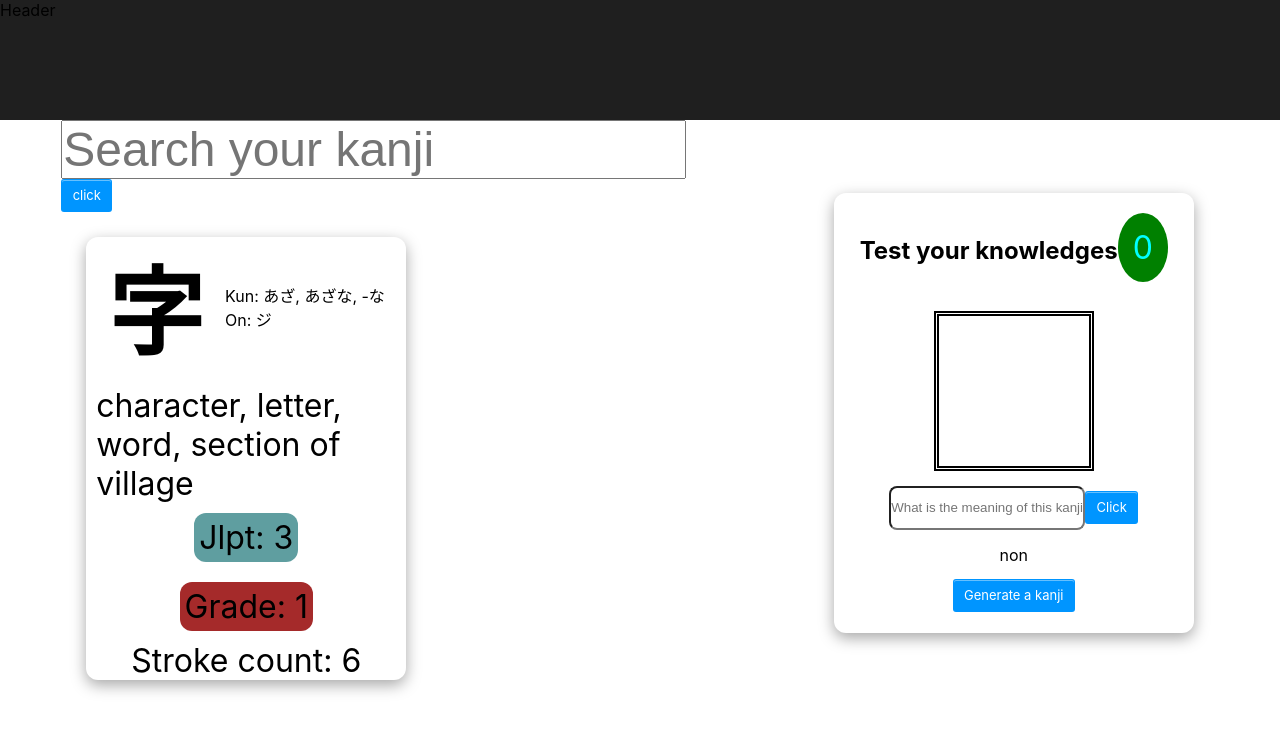
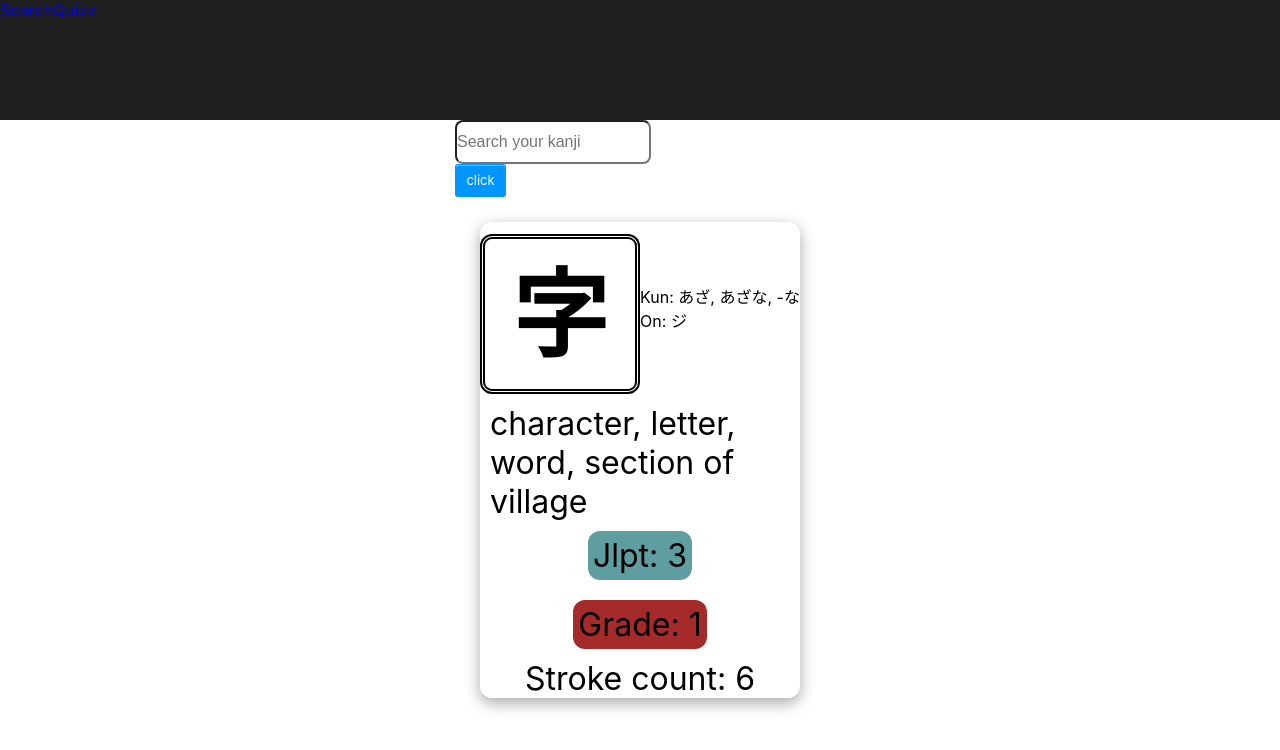
Before and after one commit to RobinDela/Kanji-memorizer, a React (Create React App) app in the folder client/frontend/: page / in a window 1280 px wide. Shown: the top 750 px of the page. Built offline with nearby package versions, Linux system fonts and the light colour scheme; no server answers.

Commit message:
Add react-router-dom

```diff
--- a/client/frontend/package.json
+++ b/client/frontend/package.json
@@ -10,9 +10,11 @@
     "@types/node": "^16.11.45",
     "@types/react": "^18.0.15",
     "@types/react-dom": "^18.0.6",
+    "@types/react-router-dom": "^5.3.3",
     "axios": "^0.27.2",
     "react": "^18.2.0",
     "react-dom": "^18.2.0",
+    "react-router-dom": "^6.3.0",
     "react-scripts": "5.0.1",
     "typescript": "^4.7.4",
     "web-vitals": "^2.1.4"
--- a/client/frontend/src/App.tsx
+++ b/client/frontend/src/App.tsx
@@ -5,18 +5,32 @@ import './styles/App.css'
 
 import KanjiQuizz from './components/KanjiQuizz';
 import SearchBar from "./components/SearchBar";
-import Header from './components/Header';
+import {
+  BrowserRouter as Router,
+  Routes,
+  Route,
+  Link
+} from "react-router-dom";
+
 
 const App = () => {
 
   return (
-    <div className="App">
-      <Header />
-      <div className="search-quizz">
-        <SearchBar />
-        <KanjiQuizz />
+    <Router>
+      <div className="App">
+        <header className='header'>
+          <Link to="/">Search</Link>
+          <Link to="/quizz">Quizz</Link>
+        </header>
+        <div className="search-quizz">
+          <Routes>
+            <Route path="/" element={<SearchBar />} />
+            <Route path="/quizz" element={<KanjiQuizz />} />
+          </Routes>
+        </div>
       </div>
-    </div>
+    </Router>
+
   );
 
 };
--- a/client/frontend/src/components/Header.tsx
+++ /dev/null
@@ -1,11 +0,0 @@
-import React from 'react'
-
-function Header() {
-    return (
-        <div className='header'>
-            <div>Header</div>
-        </div>
-    )
-}
-
-export default Header
--- a/client/frontend/src/components/KanjiInformationsDisplay.tsx
+++ b/client/frontend/src/components/KanjiInformationsDisplay.tsx
@@ -26,7 +26,9 @@ const KanjiInformationsDisplay = ({ dataKanji }: Props) => {
         <>
             <div className="kanji-card">
                 <div className="card-header">
-                    <h1>{dataKanji.kanji}</h1>
+                    <div className="kanji-information-title">
+                        <h1>{dataKanji.kanji}</h1>
+                    </div>
                     <div>
                         <div>Kun: {kunYomi}</div>
                         <div>On: {onYomi}</div>
--- a/client/frontend/src/components/KanjiQuizz.tsx
+++ b/client/frontend/src/components/KanjiQuizz.tsx
@@ -36,7 +36,8 @@ function KanjiQuizz() {
         setMeaning(e.target.value.toLowerCase())
     };
 
-    const handleClick = () => {
+    const handleSubmit = (e) => {
+        e.preventDefault()
         if (randomKanjiInformations.meanings.includes(meaning)) {
             setError('Well done')
             setScore(score + 1)
@@ -63,7 +64,10 @@ function KanjiQuizz() {
                     <h1>{randomKanjiInformations.kanji}</h1>
                 </div>
                 <div className="quizz-form">
-                    <form>
+                </div>
+                <button className="button-validate" onClick={generateRandomKanji}>Generate a kanji</button>
+                <p>{randomKanjiInformations.meanings ? randomKanjiInformations.meanings.map((x) => x) : "non"}</p>
+                <form onSubmit={handleSubmit}>
                     <input
                         className="quizz-search-bar"
                         value={meaning}
@@ -71,11 +75,8 @@ function KanjiQuizz() {
                         placeholder="What is the meaning of this kanji?"
                         onChange={(e) => handleChange(e)}
                     />
-                        <button className="button-validate" type="button" onClick={handleClick}>Click</button>
+                    <button className="button-validate" type="submit" onSubmit={handleSubmit}>Click</button>
                 </form>
-                </div>
-                <p>{randomKanjiInformations.meanings ? randomKanjiInformations.meanings.map((x) => x) : "non"}</p>
-                <button className="button-validate" onClick={generateRandomKanji}>Generate a kanji</button>
             </div>
         </>
     )
--- a/client/frontend/src/components/SearchBar.tsx
+++ b/client/frontend/src/components/SearchBar.tsx
@@ -44,13 +44,14 @@ const SearchBar = () => {
     const handleChange = (e: any) => {
         setKanji(e.target.value)
     }
-    const handleClick = () => {
+    const handleSubmit = (e: any) => {
+        e.preventDefault()
         getKanji(kanji)
     }
 
     return (
         <div>
-            <form onSubmit={handleClick}>
+            <form onSubmit={handleSubmit}>
                 <input
                     className="search-bar"
                     type="text"
@@ -58,7 +59,7 @@ const SearchBar = () => {
                     onChange={(e) => handleChange(e)}
                 />
             </form>
-            <button className="button-validate" type="button" onClick={handleClick}>click</button>
+            <button className="button-validate" type="submit" onClick={handleSubmit}>click</button>
             <div>
                 <KanjiInformationsDisplay dataKanji={dataKanji} />
             </div>
--- a/client/frontend/src/styles/KanjiInformations.css
+++ b/client/frontend/src/styles/KanjiInformations.css
@@ -26,6 +26,16 @@
   margin: 10px;
 }
 
+.kanji-information-title {
+  height: 150px;
+  width: 150px;
+  border: thick double black;
+  text-align: center;
+  vertical-align: middle;
+  border-radius: 12px;
+  margin-top: 12px;
+}
+
 h1 {
   font-size: 6rem;
 }
@@ -45,5 +55,8 @@ h1 {
 }
 
 .search-bar {
-  font-size: 3rem;
+  font-size: 1rem;
+  width: 15vw;
+  height: 5vh;
+  border-radius: 8px;
 }
--- a/client/frontend/src/styles/Quizz.css
+++ b/client/frontend/src/styles/Quizz.css
@@ -9,13 +9,14 @@
     align-items: center;
     justify-content: space-between;
     padding: 20px;
+    position: relative;
 }
 
 .quizz-search-bar {
     width: 15vw;
     height: 5vh;
     border-radius: 8px;
-    ;
+
 }
 
 .quizz-kanji {
@@ -24,6 +25,8 @@
     border: thick double black;
     text-align: center;
     vertical-align: middle;
+    border-radius: 12px;
+
 }
 
 .quizz-form {
@@ -31,16 +34,15 @@
     justify-content: space-around;
 }
 
-.quizz-title-score {
-    display: flex;
-    justify-content: space-around;
-    align-items: baseline;
-}
+
 
 .score {
+    position: absolute;
+    top: 0px;
+    right: 0px;
     background-color: green;
+    border-radius: 0 12px 0 0;
     padding: 15px;
-    border-radius: 50%;
     color: cyan;
     font-weight: 400;
     font-size: 2rem;
```
Also changed, not shown: 2 other files (tests, documents, lock files or other folders). Lines whose indentation alone changed are shown as unchanged.
